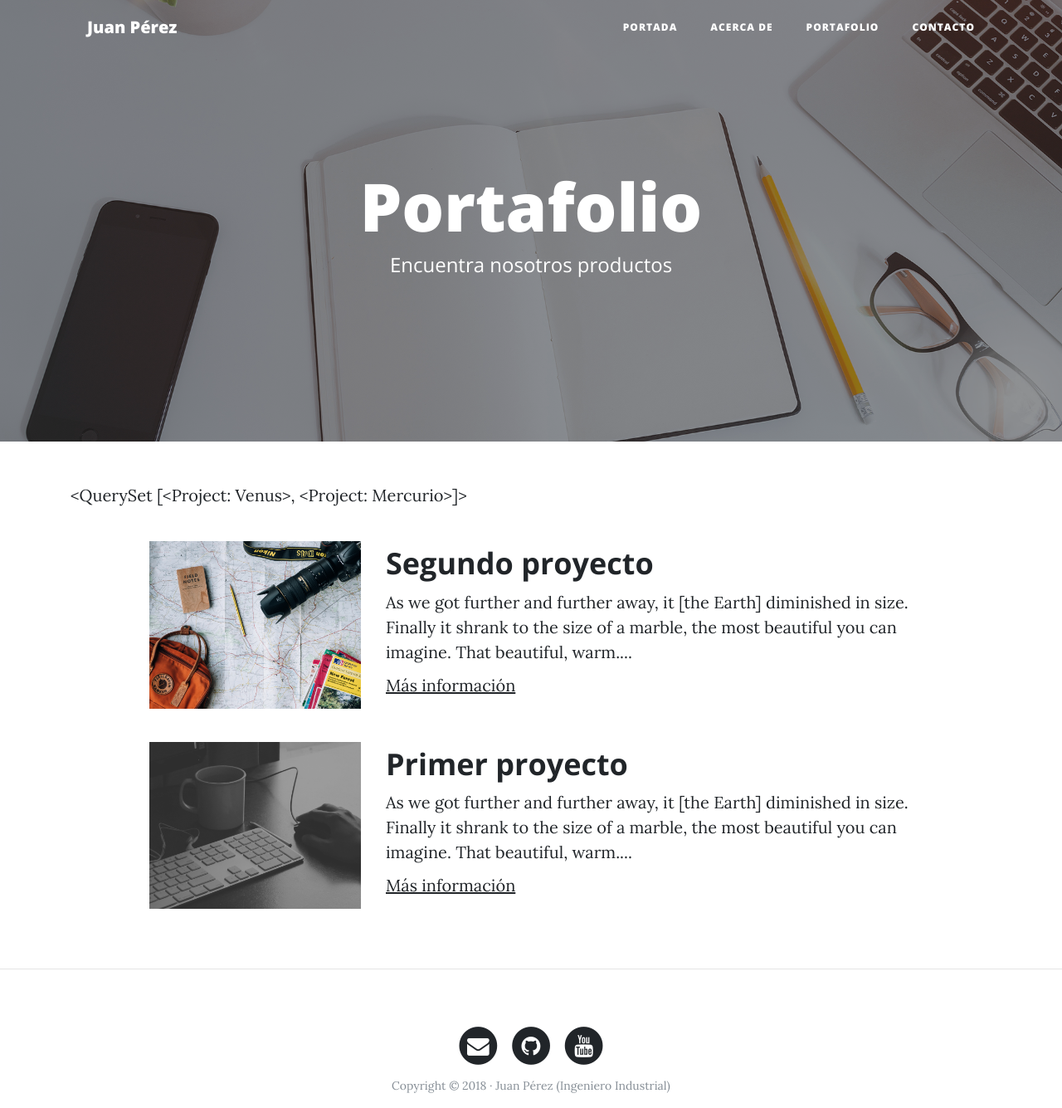
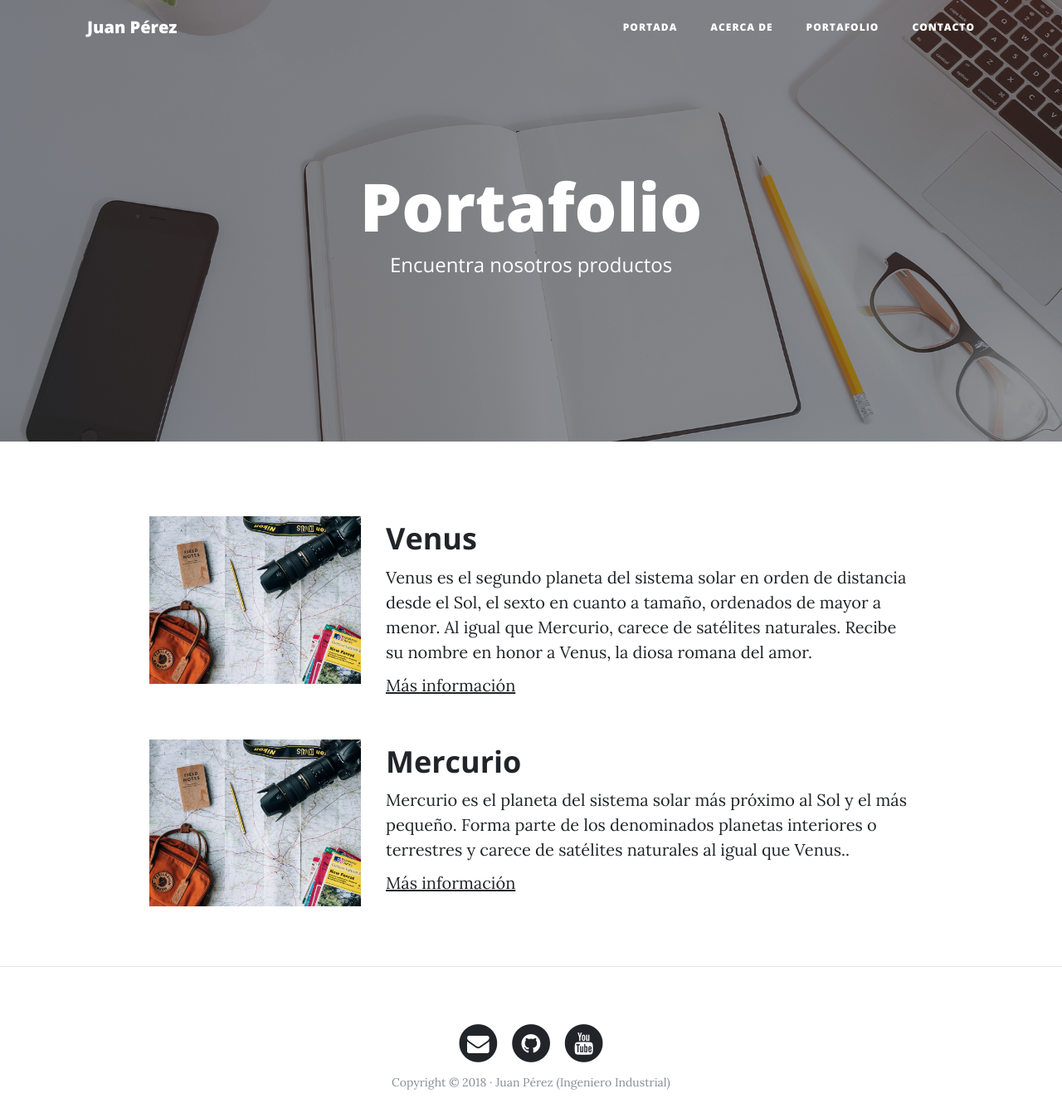
Before and after one commit to jcarmon4/webpersonal, a Django app: page /portfolio/ in a window 1280 px wide. Shown: the top 1335 px of the page at 83% size. After the commit the page ends 1313 px from the top, so only its background shows below. Run offline with Django 3.2, Linux system fonts and the light colour scheme; data comes from the database, SQL or seed files in the repository; some libraries are stand-ins or nearby versions.

Commit message:
Recorremos la lista de proyectos en la vista, cargando el titulo y la descripción.

```diff
--- a/portfolio/templates/portfolio/portfolio.html
+++ b/portfolio/templates/portfolio/portfolio.html
@@ -4,28 +4,18 @@
 {% block background %}{% load static %}{% static 'core/img/portfolio-bg.jpg' %}{% endblock %}
 {% block content %}
 <div class="container">
-    {{projects}}
+    {% for project in projects %}
     <!-- Proyecto -->
     <div class="row project">
         <div class="col-lg-3 col-md-4 offset-lg-1">
             <img class="img-fluid" src="{% static 'core/img/about-bg.jpg' %}" alt="">
         </div>
       <div class="col-lg-7 col-md-8">
-            <h2 class="section-heading title">Segundo proyecto</h2>
-        <p>As we got further and further away, it [the Earth] diminished in size. Finally it shrank to the size of a marble, the most beautiful you can imagine. That beautiful, warm....</p>
+            <h2 class="section-heading title">{{project.title}}</h2>
+        <p>{{project.description}}</p>
         <p><a href="http://google.com">Más información</a></p>
-        </div>
+      </div>
     </div>
-    <!-- Proyecto -->
-    <div class="row project">
-        <div class="col-lg-3 col-md-4 offset-lg-1">
-            <img class="img-fluid" src="{% static 'core/img/home-bg.jpg' %}" alt="">
-        </div>
-      <div class="col-lg-7 col-md-8">
-            <h2 class="section-heading title">Primer proyecto</h2>
-        <p>As we got further and further away, it [the Earth] diminished in size. Finally it shrank to the size of a marble, the most beautiful you can imagine. That beautiful, warm....</p>
-        <p><a href="http://google.com">Más información</a></p>
-        </div>
-    </div>
-    </div>
+    {% endfor %}
+</div>
 {% endblock %}
```
